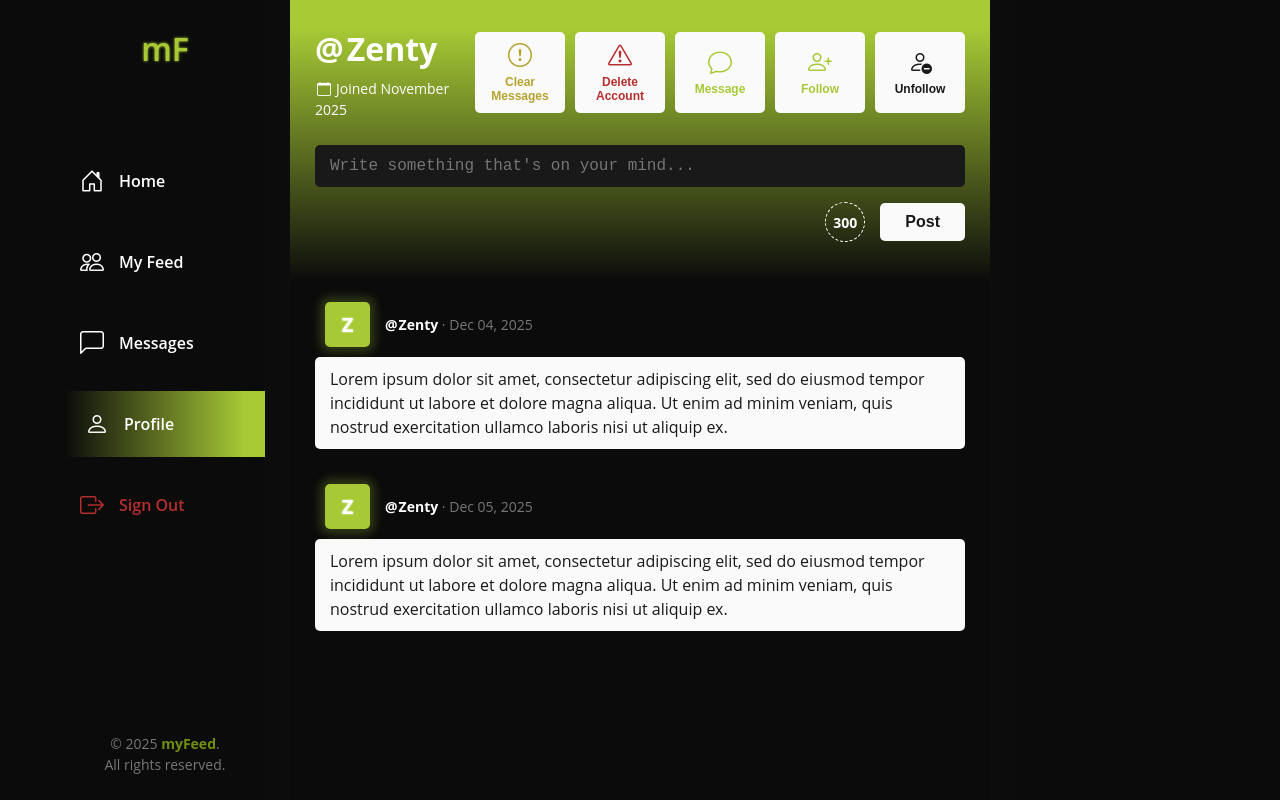
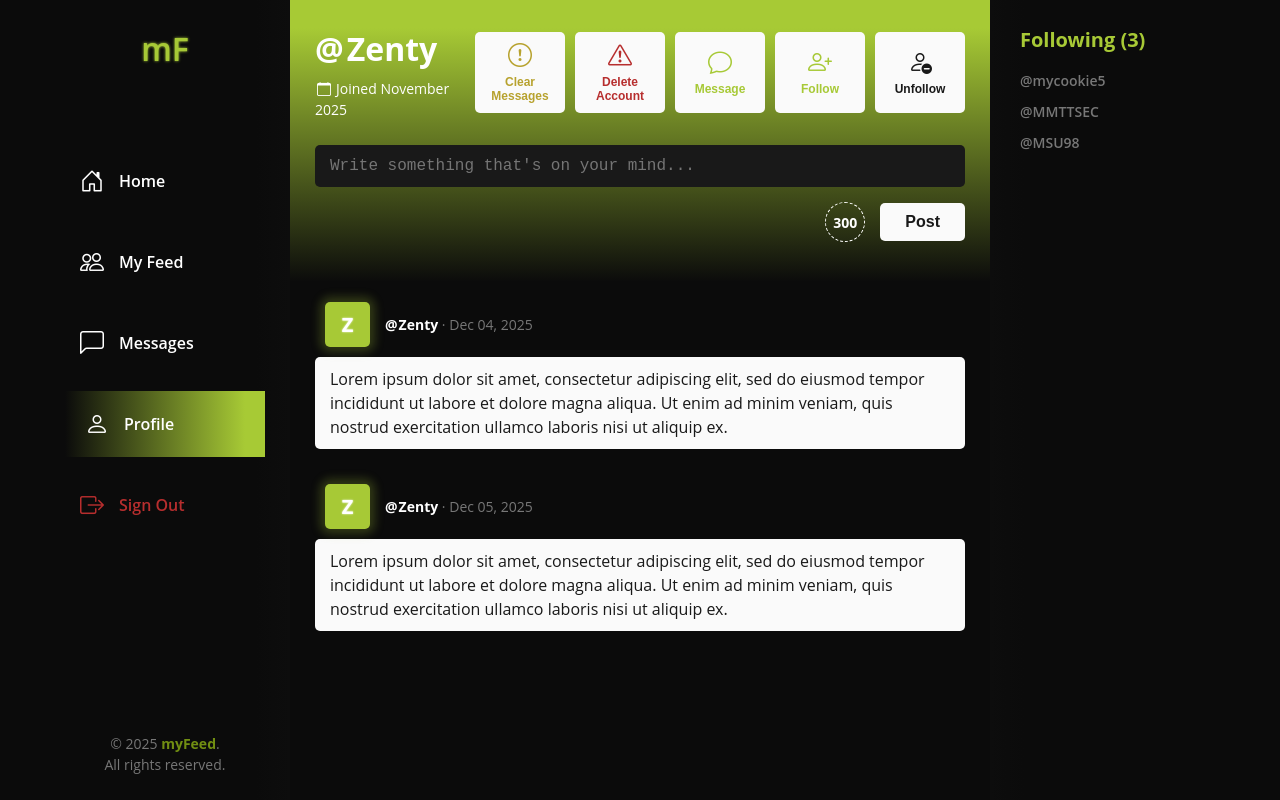
Before and after one commit to MMTTSEC/myfeed, a React app in the folder frontend/: page /profile in a window 1280 px wide. Built offline with nearby package versions, Linux system fonts and the light colour scheme; the HTML template or start-up script is replaced by a standard one; a web font is replaced by a local one.

Commit message:
Created the design for the DisplayFollowing component that displays all the users that the user is following on their profile.

```diff
--- /dev/null
+++ b/frontend/src/components/DisplayFollowing.tsx
@@ -0,0 +1,14 @@
+import '../styles/displayfollowing.css';
+
+export default function DisplayFollowing() {
+  return <>
+    <div className="following-container">
+      <h2>Following (3)</h2>
+      <ul>
+        <li><a href="/profile/">@mycookie5</a></li>
+        <li><a href="/profile/">@MMTTSEC</a></li>
+        <li><a href="/profile/">@MSU98</a></li>
+      </ul>
+    </div>
+  </>
+}
--- a/frontend/src/pages/user-pages/UserProfilePage.tsx
+++ b/frontend/src/pages/user-pages/UserProfilePage.tsx
@@ -2,6 +2,7 @@ import Navigation from '../../components/Navigation';
 import Footer from '../../components/Footer';
 import HandlePageHeader from '../../components/HandlePageHeader';
 import DisplayFeed from '../../components/DisplayFeed';
+import DisplayFollowing from '../../components/DisplayFollowing';
 
 UserProfilePage.route = {
   path: '/profile/'
@@ -20,7 +21,7 @@ export default function UserProfilePage() {
       </div>
     </section>
     <section className="right-column UserProfilePage">
-
+      <DisplayFollowing />
     </section>
   </>;
 }
--- /dev/null
+++ b/frontend/src/styles/displayfollowing.css
@@ -0,0 +1,41 @@
+.following-container {
+  width: 100%;
+  margin-left: var(--spacing-standard);
+
+  display: flex;
+  flex-direction: column;
+  align-items: flex-start;
+}
+
+.following-container h2 {
+  font-size: var(--font-size-subheader);
+  margin-bottom: var(--spacing-big);
+}
+
+.following-container ul {
+  list-style: none;
+  padding: 0;
+  margin: 0;
+}
+
+.following-container ul li {
+  color: var(--color-gray);
+  font-size: var(--font-size-misc);
+  padding-bottom: var(--spacing-standard);
+  transition: 0.3s ease-in-out;
+}
+
+.following-container ul li a {
+  color: var(--color-gray);
+  font-size: var(--font-size-misc);
+  font-weight: 600;
+  transition: 0.3s ease-in-out;
+}
+
+.following-container ul li a:hover {
+  color: var(--color-white);
+  text-decoration: none;
+  padding-left: var(--spacing-standard);
+
+  transition: 0.3s ease-in-out;
+}
```
